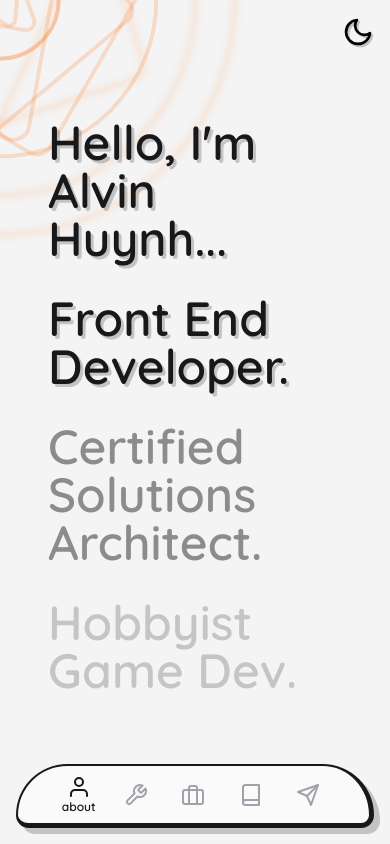
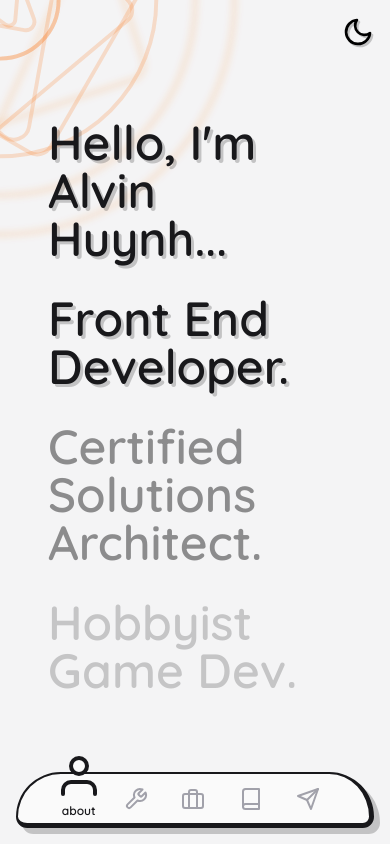
Before and after one commit to ahuynh15/personal-site, a Next.js app: page / in a window 390 px wide. Built offline with nearby package versions, Linux system fonts and the light colour scheme.

Commit message:
polishing mobile navigation

```diff
--- a/package.json
+++ b/package.json
@@ -14,7 +14,7 @@
   "dependencies": {
     "@reduxjs/toolkit": "^1.8.2",
     "classnames": "^2.3.1",
-    "framer-motion": "^6.3.4",
+    "framer-motion": "^7.1.0",
     "next": "12.1.6",
     "prop-types": "^15.8.1",
     "react": "18.1.0",
--- a/src/components/AboutPageWrapper/TextCarousel/TextCarousel.jsx
+++ b/src/components/AboutPageWrapper/TextCarousel/TextCarousel.jsx
@@ -9,7 +9,7 @@ function TextCarousel({ text, displayLimit, startingIndex }) {
   const [currentIndex, setCurrentIndex] = useState(
     startingIndex % (text.length * 2),
   );
-  const [mode] = useDarkMode();
+  const mode = useDarkMode();
   const isDarkMode = mode === 'dark';
 
   // Calculate how many lines need to be displayed
--- a/src/components/Common/DarkModeToggle/DarkModeToggle.jsx
+++ b/src/components/Common/DarkModeToggle/DarkModeToggle.jsx
@@ -10,7 +10,7 @@ import { MoonIcon, SunIcon } from '@/Icons';
 function DarkModeToggle() {
   const dispatch = useDispatch();
   const styleConfig = resolveConfig(tailwindConfig);
-  const [mode] = useDarkMode();
+  const mode = useDarkMode();
 
   const toggleDarkMode = () => {
     dispatch(setTheme(mode === 'light' ? 'dark' : 'light'));
--- a/src/components/Common/MobileNavigation/MobileNavigation.jsx
+++ b/src/components/Common/MobileNavigation/MobileNavigation.jsx
@@ -1,43 +1,113 @@
 import React from 'react';
 import PropTypes from 'prop-types';
-import { pagesConfig } from '@/constants/pagesConfig';
 import classNames from 'classnames';
 import { useDispatch, useSelector } from 'react-redux';
+import { AnimatePresence, motion } from 'framer-motion';
+import tailwindConfig from 'tailwindConfig';
+import resolveConfig from 'tailwindcss/resolveConfig';
+import { pagesConfig } from '@/constants/pagesConfig';
 import { selectIsTransitioning, setPage } from '@/slices/PageSlice';
+import useDarkMode from '@/hooks/useDarkMode';
 
 function MobileNavigation({ currentPageName }) {
   const dispatch = useDispatch();
+  const styleConfig = resolveConfig(tailwindConfig);
   const isTransitioning = useSelector((state) => selectIsTransitioning(state));
+  const mode = useDarkMode();
+  const isDarkMode = mode === 'dark';
 
   const goToPage = (index) => {
     dispatch(setPage({ index }));
   };
 
+  const textVariants = {
+    initial: {
+      opacity: 0,
+      y: 10,
+    },
+    active: {
+      opacity: 1,
+      y: 0,
+    },
+    exit: {
+      opacity: 0,
+      y: 10,
+    },
+  };
+
+  const iconVariants = {
+    initial: {
+      opacity: 0,
+      scale: 1,
+      y: 10,
+    },
+    active: {
+      opacity: 1,
+      scale: 2,
+      y: -15,
+    },
+    inactive: {
+      opacity: 1,
+      scale: 1,
+      y: 0,
+    },
+    exit: {
+      opacity: 0,
+      scale: 1,
+      y: 10,
+    },
+  };
+
   return (
-    <div className="mx-4 mb-4 h-16 w-full rounded-t-5xl rounded-b-2xl border-b-5 border-r-5 border-t-2 border-l-2 border-zinc-900 bg-zinc-50 px-8 shadow-solid-6 transition-colors duration-500 dark:border-zinc-50 dark:bg-zinc-900">
+    <div className="mx-4 mb-4 h-14 w-full rounded-t-5xl rounded-b-2xl border-b-5 border-r-5 border-t-2 border-l-2 border-zinc-900 bg-zinc-50 px-8 shadow-solid-6 transition-colors duration-500 dark:border-zinc-50 dark:bg-zinc-900">
       <div className="grid h-full grid-cols-5 items-center">
         {pagesConfig.map((page, pageIndex) => {
           const isActive = currentPageName === page.name;
 
           return (
-            <div className="flex items-center justify-center">
-              <button
+            <div
+              className={classNames(
+                'flex items-center justify-center',
+                isActive
+                  ? 'text-zinc-900 dark:text-zinc-100'
+                  : 'text-zinc-400 hover:text-zinc-900 dark:text-zinc-600 dark:hover:text-zinc-100',
+              )}
+            >
+              <AnimatePresence initial={false}>
+                <motion.button
                   className={classNames(
                     'flex flex-col items-center transition-colors duration-500',
-                  isActive
-                    ? 'text-zinc-900 dark:text-zinc-100'
-                    : 'text-zinc-400 dark:text-zinc-600',
                   )}
                   onClick={() => goToPage(pageIndex)}
                   disabled={isTransitioning}
                   type="button"
                   aria-label={page.name}
+                  key={`mobile-navigation-${page.name}`}
+                  initial="initial"
+                  animate={isActive ? 'active' : 'inactive'}
+                  exit="exit"
                 >
-                <page.icon size={24} color="currentColor" />
+                  <motion.div variants={iconVariants}>
+                    <page.icon
+                      size={24}
+                      color="currentColor"
+                      fill={
+                        isDarkMode
+                          ? styleConfig.theme.colors.zinc['900']
+                          : styleConfig.theme.colors.zinc['50']
+                      }
+                    />
+                  </motion.div>
                   {isActive && (
-                  <div className="text-xs font-semibold">{page.name}</div>
+                    <motion.div
+                      className="text-xs font-semibold"
+                      variants={textVariants}
+                    >
+                      {page.name}
+                    </motion.div>
                   )}
-              </button>
+                </motion.button>
+              </AnimatePresence>
             </div>
           );
         })}
--- a/src/components/Common/PageContainer/PageContainer.jsx
+++ b/src/components/Common/PageContainer/PageContainer.jsx
@@ -7,7 +7,7 @@ import AnimatedBackground from '../AnimatedBackground';
 // Note, Z-Index ranges from 0-20 for animations
 
 function PageContainer({ index, prevIndex, theme, children }) {
-  const [mode] = useDarkMode();
+  const mode = useDarkMode();
   const isDarkMode = mode === 'dark';
 
   return (
--- a/src/components/Icons/BookIcon.jsx
+++ b/src/components/Icons/BookIcon.jsx
@@ -1,7 +1,7 @@
 import React from 'react';
 import PropTypes from 'prop-types';
 
-function BookIcon({ size, strokeWidth, color }) {
+function BookIcon({ size, strokeWidth, color, fill }) {
   return (
     <svg
       xmlns="http://www.w3.org/2000/svg"
@@ -15,8 +15,11 @@ function BookIcon({ size, strokeWidth, color }) {
       strokeLinejoin="round"
       className="feather feather-book"
     >
+      <path
+        fill={fill}
+        d="M6.5 2H20v20H6.5A2.5 2.5 0 0 1 4 19.5v-15A2.5 2.5 0 0 1 6.5 2z"
+      />
       <path d="M4 19.5A2.5 2.5 0 0 1 6.5 17H20" />
-      <path d="M6.5 2H20v20H6.5A2.5 2.5 0 0 1 4 19.5v-15A2.5 2.5 0 0 1 6.5 2z" />
     </svg>
   );
 }
@@ -25,12 +28,14 @@ BookIcon.propTypes = {
   size: PropTypes.number,
   color: PropTypes.string,
   strokeWidth: PropTypes.number,
+  fill: PropTypes.string,
 };
 
 BookIcon.defaultProps = {
   size: 32,
   color: 'currentColor',
   strokeWidth: 2,
+  fill: 'none',
 };
 
 export default BookIcon;
--- a/src/components/Icons/BriefcaseIcon.jsx
+++ b/src/components/Icons/BriefcaseIcon.jsx
@@ -1,7 +1,7 @@
 import React from 'react';
 import PropTypes from 'prop-types';
 
-function BriefcaseIcon({ size, strokeWidth, color }) {
+function BriefcaseIcon({ size, strokeWidth, color, fill }) {
   return (
     <svg
       xmlns="http://www.w3.org/2000/svg"
@@ -15,7 +15,7 @@ function BriefcaseIcon({ size, strokeWidth, color }) {
       strokeLinejoin="round"
       className="feather feather-briefcase"
     >
-      <rect x="2" y="7" width="20" height="14" rx="2" ry="2" />
+      <rect fill={fill} x="2" y="7" width="20" height="14" rx="2" ry="2" />
       <path d="M16 21V5a2 2 0 0 0-2-2h-4a2 2 0 0 0-2 2v16" />
     </svg>
   );
@@ -25,12 +25,14 @@ BriefcaseIcon.propTypes = {
   size: PropTypes.number,
   color: PropTypes.string,
   strokeWidth: PropTypes.number,
+  fill: PropTypes.string,
 };
 
 BriefcaseIcon.defaultProps = {
   size: 32,
   color: 'currentColor',
   strokeWidth: 2,
+  fill: 'none',
 };
 
 export default BriefcaseIcon;
--- a/src/components/Icons/SendIcon.jsx
+++ b/src/components/Icons/SendIcon.jsx
@@ -1,22 +1,21 @@
 import React from 'react';
 import PropTypes from 'prop-types';
 
-function SendIcon({ size, strokeWidth, color }) {
+function SendIcon({ size, strokeWidth, color, fill }) {
   return (
     <svg
       xmlns="http://www.w3.org/2000/svg"
       width={size}
       height={size}
       viewBox="0 0 24 24"
-      fill="none"
       stroke={color}
       strokeWidth={strokeWidth}
       strokeLinecap="round"
       strokeLinejoin="round"
       className="feather feather-send"
     >
+      <polygon fill={fill} points="22 2 15 22 11 13 2 9 22 2" />{' '}
       <line x1="22" y1="2" x2="11" y2="13" />
-      <polygon points="22 2 15 22 11 13 2 9 22 2" />
     </svg>
   );
 }
@@ -25,12 +24,14 @@ SendIcon.propTypes = {
   size: PropTypes.number,
   color: PropTypes.string,
   strokeWidth: PropTypes.number,
+  fill: PropTypes.string,
 };
 
 SendIcon.defaultProps = {
   size: 32,
   color: 'currentColor',
   strokeWidth: 2,
+  fill: 'none',
 };
 
 export default SendIcon;
--- a/src/components/Icons/UserIcon.jsx
+++ b/src/components/Icons/UserIcon.jsx
@@ -1,22 +1,21 @@
 import React from 'react';
 import PropTypes from 'prop-types';
 
-function UserIcon({ size, strokeWidth, color }) {
+function UserIcon({ size, strokeWidth, color, fill }) {
   return (
     <svg
       xmlns="http://www.w3.org/2000/svg"
       width={size}
       height={size}
       viewBox="0 0 24 24"
-      fill="none"
       stroke={color}
       strokeWidth={strokeWidth}
       strokeLinecap="round"
       strokeLinejoin="round"
       className="feather feather-user"
     >
-      <path d="M20 21v-2a4 4 0 0 0-4-4H8a4 4 0 0 0-4 4v2" />
-      <circle cx="12" cy="7" r="4" />
+      <path fill={fill} d="M20 21v-2a4 4 0 0 0-4-4H8a4 4 0 0 0-4 4v2" />
+      <circle fill={fill} cx="12" cy="7" r="4" />
     </svg>
   );
 }
@@ -25,12 +24,14 @@ UserIcon.propTypes = {
   size: PropTypes.number,
   color: PropTypes.string,
   strokeWidth: PropTypes.number,
+  fill: PropTypes.string,
 };
 
 UserIcon.defaultProps = {
   size: 32,
   color: 'currentColor',
   strokeWidth: 2,
+  fill: 'none',
 };
 
 export default UserIcon;
--- a/src/hooks/useDarkMode.js
+++ b/src/hooks/useDarkMode.js
@@ -7,7 +7,7 @@ import { useSelector } from 'react-redux';
 const useDarkMode = () => {
   // The dark mode settings from localStorage or browser settings
   const preferredMode = useSelector((state) =>
-    selectIsDarkModePreferred(state)
+    selectIsDarkModePreferred(state),
   );
 
   // The dark mode settings from the current session
@@ -15,7 +15,7 @@ const useDarkMode = () => {
 
   const mode = preferredMode === sessionMode ? preferredMode : sessionMode;
 
-  return [mode];
+  return mode;
 };
 
 export default useDarkMode;
--- a/src/pages/index.jsx
+++ b/src/pages/index.jsx
@@ -20,7 +20,7 @@ import ContactPageWrapper from '@/components/ContactPageWrapper';
 export default function Home() {
   const dispatch = useDispatch();
   const page = useSelector((state) => selectPage(state));
-  const [mode] = useDarkMode();
+  const mode = useDarkMode();
 
   const getPage = (name) => {
     switch (name) {
```
Also changed, not shown: src/components/Icons/ToolIcon.jsx (+7 -3 lines), 1 other file (tests, documents, lock files or other folders). Lines whose indentation alone changed are shown as unchanged.
